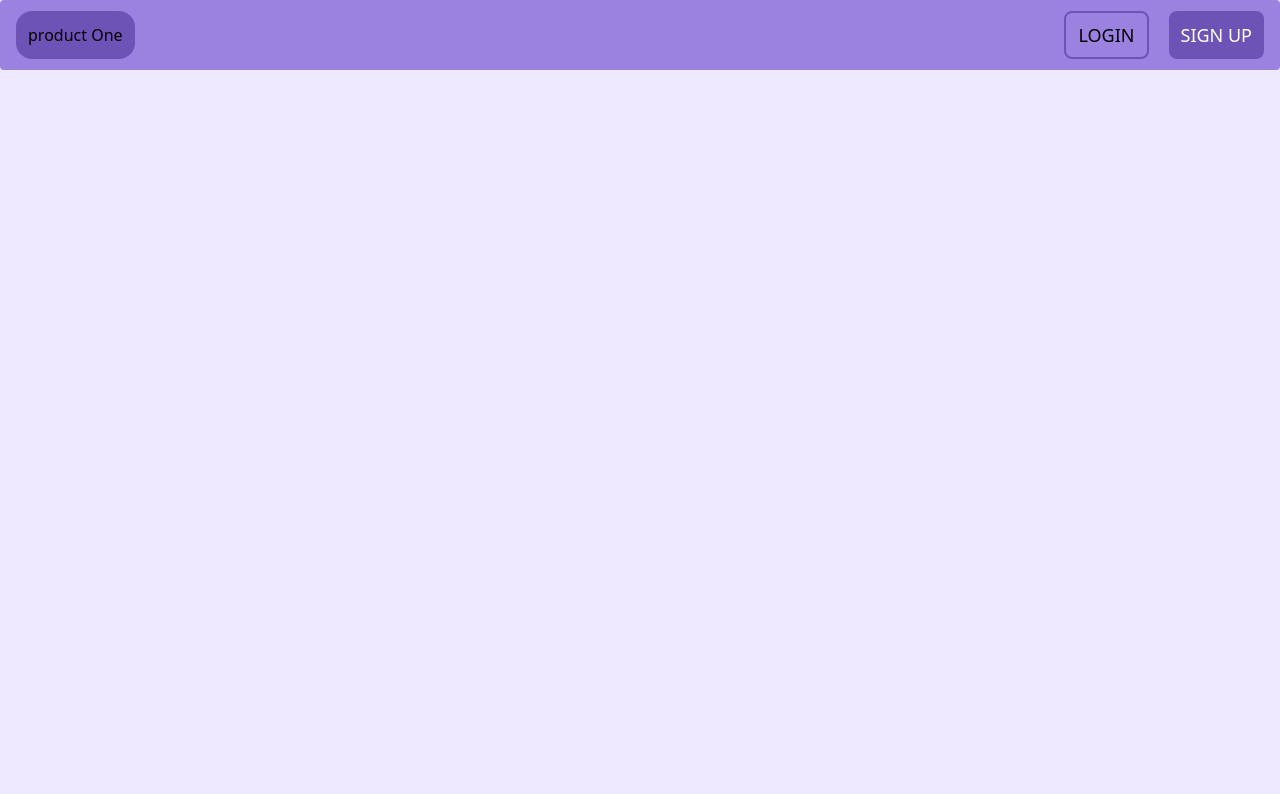
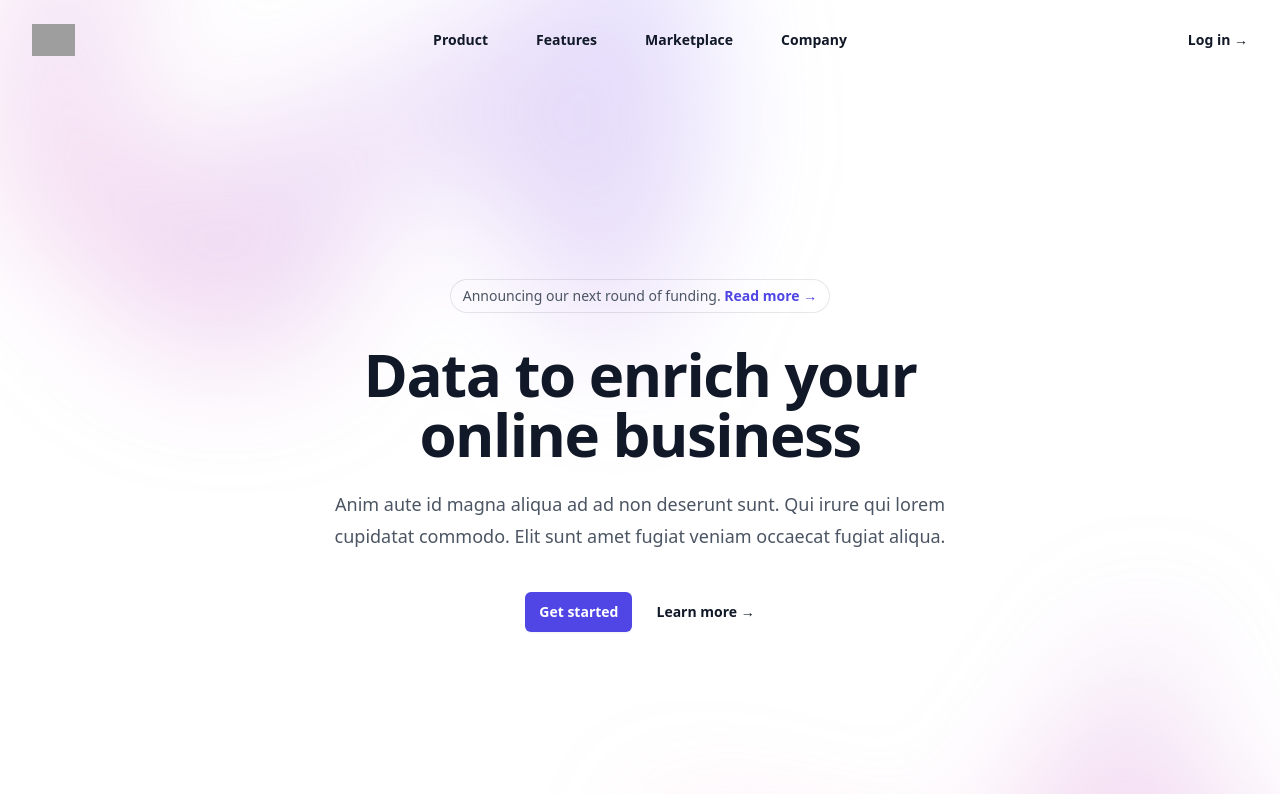
Before and after one commit to dhanushproduct/productone, a React (Create React App) app in the folder frontend/: page / in a window 1280 px wide. Shown: the top 794 px of the page. Built offline with nearby package versions, Linux system fonts and the light colour scheme; grey boxes are pictures that could not be loaded.

Commit message:
nothing changed

```diff
--- a/frontend/package.json
+++ b/frontend/package.json
@@ -3,9 +3,13 @@
   "version": "0.1.0",
   "private": true,
   "dependencies": {
+    "@headlessui/react": "^1.7.17",
+    "@heroicons/react": "^2.0.18",
     "@testing-library/jest-dom": "^5.17.0",
     "@testing-library/react": "^13.4.0",
     "@testing-library/user-event": "^13.5.0",
+    "i": "^0.3.7",
+    "npm": "^10.2.0",
     "react": "^18.2.0",
     "react-dom": "^18.2.0",
     "react-icons": "^4.11.0",
--- a/frontend/src/App.js
+++ b/frontend/src/App.js
@@ -1,22 +1,159 @@
+import { useState } from 'react'
+import { Dialog } from '@headlessui/react'
+import { Bars3Icon, XMarkIcon } from '@heroicons/react/24/outline'
 
-import './App.css';
-import Home from './components/Home';
-import Navbar from './components/Navbar';
-import {Route, Routes} from "react-router-dom"
-import Signin from './components/Signin';
-import Footer from './components/Footer';
-function App() {
+const navigation = [
+  { name: 'Product', href: '#' },
+  { name: 'Features', href: '#' },
+  { name: 'Marketplace', href: '#' },
+  { name: 'Company', href: '#' },
+]
+
+export default function Example() {
+  const [mobileMenuOpen, setMobileMenuOpen] = useState(false)
+
   return (
-    <div className="bg-[#efe9ff] min-h-screen w-full">
+    <div className="bg-white">
+      <header className="absolute inset-x-0 top-0 z-50">
+        <nav className="flex items-center justify-between p-6 lg:px-8" aria-label="Global">
+          <div className="flex lg:flex-1">
+            <a href="#" className="-m-1.5 p-1.5">
+              <span className="sr-only">Your Company</span>
+              <img
+                className="h-8 w-auto"
+                src="https://tailwindui.com/img/logos/mark.svg?color=indigo&shade=600"
+                alt=""
+              />
+            </a>
+          </div>
+          <div className="flex lg:hidden">
+            <button
+              type="button"
+              className="-m-2.5 inline-flex items-center justify-center rounded-md p-2.5 text-gray-700"
+              onClick={() => setMobileMenuOpen(true)}
+            >
+              <span className="sr-only">Open main menu</span>
+              <Bars3Icon className="h-6 w-6" aria-hidden="true" />
+            </button>
+          </div>
+          <div className="hidden lg:flex lg:gap-x-12">
+            {navigation.map((item) => (
+              <a key={item.name} href={item.href} className="text-sm font-semibold leading-6 text-gray-900">
+                {item.name}
+              </a>
+            ))}
+          </div>
+          <div className="hidden lg:flex lg:flex-1 lg:justify-end">
+            <a href="#" className="text-sm font-semibold leading-6 text-gray-900">
+              Log in <span aria-hidden="true">&rarr;</span>
+            </a>
+          </div>
+        </nav>
+        <Dialog as="div" className="lg:hidden" open={mobileMenuOpen} onClose={setMobileMenuOpen}>
+          <div className="fixed inset-0 z-50" />
+          <Dialog.Panel className="fixed inset-y-0 right-0 z-50 w-full overflow-y-auto bg-white px-6 py-6 sm:max-w-sm sm:ring-1 sm:ring-gray-900/10">
+            <div className="flex items-center justify-between">
+              <a href="#" className="-m-1.5 p-1.5">
+                <span className="sr-only">Your Company</span>
+                <img
+                  className="h-8 w-auto"
+                  src="https://tailwindui.com/img/logos/mark.svg?color=indigo&shade=600"
+                  alt=""
+                />
+              </a>
+              <button
+                type="button"
+                className="-m-2.5 rounded-md p-2.5 text-gray-700"
+                onClick={() => setMobileMenuOpen(false)}
+              >
+                <span className="sr-only">Close menu</span>
+                <XMarkIcon className="h-6 w-6" aria-hidden="true" />
+              </button>
+            </div>
+            <div className="mt-6 flow-root">
+              <div className="-my-6 divide-y divide-gray-500/10">
+                <div className="space-y-2 py-6">
+                  {navigation.map((item) => (
+                    <a
+                      key={item.name}
+                      href={item.href}
+                      className="-mx-3 block rounded-lg px-3 py-2 text-base font-semibold leading-7 text-gray-900 hover:bg-gray-50"
+                    >
+                      {item.name}
+                    </a>
+                  ))}
+                </div>
+                <div className="py-6">
+                  <a
+                    href="#"
+                    className="-mx-3 block rounded-lg px-3 py-2.5 text-base font-semibold leading-7 text-gray-900 hover:bg-gray-50"
+                  >
+                    Log in
+                  </a>
+                </div>
+              </div>
+            </div>
+          </Dialog.Panel>
+        </Dialog>
+      </header>
 
-    <Navbar/>
-    <Routes>
-      <Route element={<Home/>} path='/' />
-      <Route element={<Signin/>} path='/signin' />
-    </Routes>
-    <Footer/>
+      <div className="relative isolate px-6 pt-14 lg:px-8">
+        <div
+          className="absolute inset-x-0 -top-40 -z-10 transform-gpu overflow-hidden blur-3xl sm:-top-80"
+          aria-hidden="true"
+        >
+          <div
+            className="relative left-[calc(50%-11rem)] aspect-[1155/678] w-[36.125rem] -translate-x-1/2 rotate-[30deg] bg-gradient-to-tr from-[#ff80b5] to-[#9089fc] opacity-30 sm:left-[calc(50%-30rem)] sm:w-[72.1875rem]"
+            style={{
+              clipPath:
+                'polygon(74.1% 44.1%, 100% 61.6%, 97.5% 26.9%, 85.5% 0.1%, 80.7% 2%, 72.5% 32.5%, 60.2% 62.4%, 52.4% 68.1%, 47.5% 58.3%, 45.2% 34.5%, 27.5% 76.7%, 0.1% 64.9%, 17.9% 100%, 27.6% 76.8%, 76.1% 97.7%, 74.1% 44.1%)',
+            }}
+          />
+        </div>
+        <div className="mx-auto max-w-2xl py-32 sm:py-48 lg:py-56">
+          <div className="hidden sm:mb-8 sm:flex sm:justify-center">
+            <div className="relative rounded-full px-3 py-1 text-sm leading-6 text-gray-600 ring-1 ring-gray-900/10 hover:ring-gray-900/20">
+              Announcing our next round of funding.{' '}
+              <a href="#" className="font-semibold text-indigo-600">
+                <span className="absolute inset-0" aria-hidden="true" />
+                Read more <span aria-hidden="true">&rarr;</span>
+              </a>
+            </div>
+          </div>
+          <div className="text-center">
+            <h1 className="text-4xl font-bold tracking-tight text-gray-900 sm:text-6xl">
+              Data to enrich your online business
+            </h1>
+            <p className="mt-6 text-lg leading-8 text-gray-600">
+              Anim aute id magna aliqua ad ad non deserunt sunt. Qui irure qui lorem cupidatat commodo. Elit sunt amet
+              fugiat veniam occaecat fugiat aliqua.
+            </p>
+            <div className="mt-10 flex items-center justify-center gap-x-6">
+              <a
+                href="#"
+                className="rounded-md bg-indigo-600 px-3.5 py-2.5 text-sm font-semibold text-white shadow-sm hover:bg-indigo-500 focus-visible:outline focus-visible:outline-2 focus-visible:outline-offset-2 focus-visible:outline-indigo-600"
+              >
+                Get started
+              </a>
+              <a href="#" className="text-sm font-semibold leading-6 text-gray-900">
+                Learn more <span aria-hidden="true">→</span>
+              </a>
+            </div>
+          </div>
+        </div>
+        <div
+          className="absolute inset-x-0 top-[calc(100%-13rem)] -z-10 transform-gpu overflow-hidden blur-3xl sm:top-[calc(100%-30rem)]"
+          aria-hidden="true"
+        >
+          <div
+            className="relative left-[calc(50%+3rem)] aspect-[1155/678] w-[36.125rem] -translate-x-1/2 bg-gradient-to-tr from-[#ff80b5] to-[#9089fc] opacity-30 sm:left-[calc(50%+36rem)] sm:w-[72.1875rem]"
+            style={{
+              clipPath:
+                'polygon(74.1% 44.1%, 100% 61.6%, 97.5% 26.9%, 85.5% 0.1%, 80.7% 2%, 72.5% 32.5%, 60.2% 62.4%, 52.4% 68.1%, 47.5% 58.3%, 45.2% 34.5%, 27.5% 76.7%, 0.1% 64.9%, 17.9% 100%, 27.6% 76.8%, 76.1% 97.7%, 74.1% 44.1%)',
+            }}
+          />
+        </div>
+      </div>
     </div>
-  );
+  )
 }
-
-export default App;
```
Also changed, not shown: 1 other file (tests, documents, lock files or other folders).
